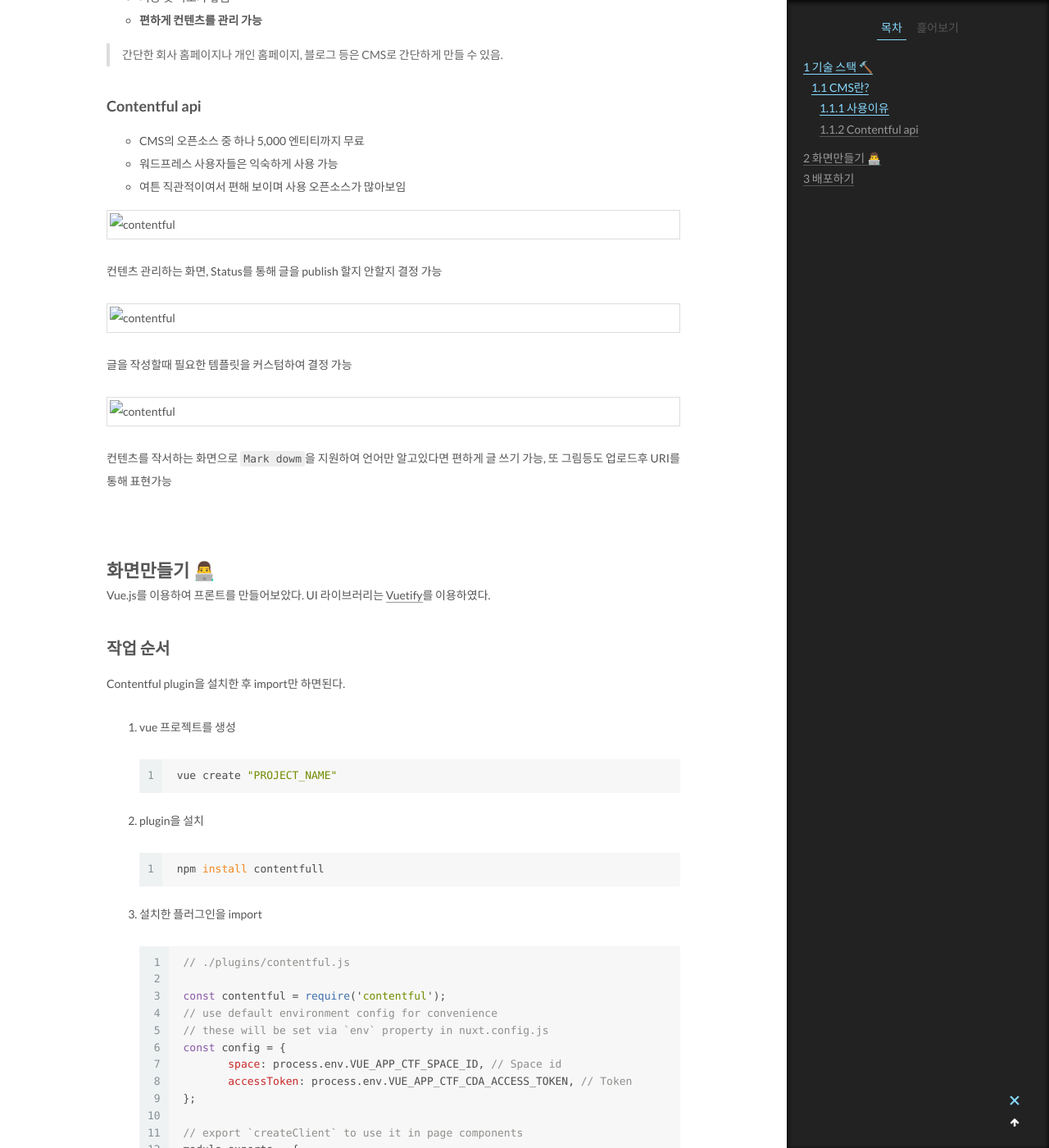
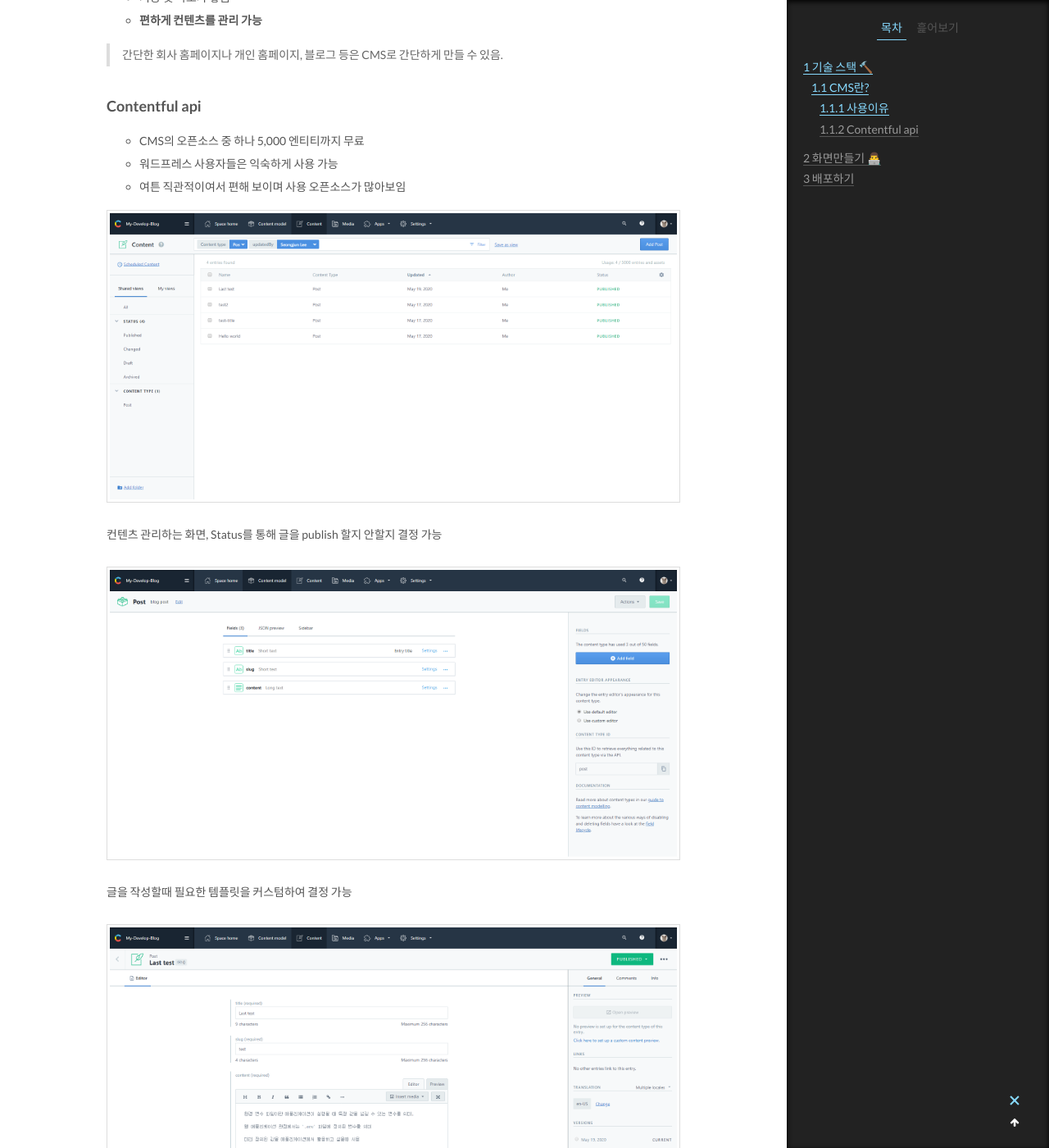
Before and after one commit to DDD05/DDD05.github.io, a Jekyll site: the page built from _posts/2021-01-20-make-dev-blog.md, in a window 1280 px wide and 1400 px high, scrolled down 1136 px. Shown: the whole window at 82% size. Built offline with Jekyll 4.4.1, drawn with Linux system fonts in a browser that asks for light colours.

Commit message:
post: Vue와 CMS를 이용하여 나의 개발 블로그 만들기

````diff
--- a/_posts/20210120-01.md/2021-01-20-make-dev-blog.md
+++ b/_posts/2021-01-20-make-dev-blog.md
@@ -43,15 +43,15 @@ description: 'Front-end : Vue.js & Back-end : contentful(CMS) & Deploy : Nutify'
 -   워드프레스 사용자들은 익숙하게 사용 가능
 -   여튼 직관적이여서 편해 보이며 사용 오픈소스가 많아보임
 
-![contentful](Untitled00.png)
+![contentful](/assets/post-img/make-dev-blog/Untitled00.png)
 
 컨텐츠 관리하는 화면, Status를 통해 글을 publish 할지 안할지 결정 가능
 
-![contentful](Untitled01.png)
+![contentful](/assets/post-img/make-dev-blog/Untitled01.png)
 
 글을 작성할때 필요한 템플릿을 커스텀하여 결정 가능
 
-![contentful](Untitled02.png)
+![contentful](/assets/post-img/make-dev-blog/Untitled02.png)
 
 컨텐츠를 작서하는 화면으로 `Mark dowm`을 지원하여 언어만 알고있다면 편하게 글 쓰기 가능, 또 그림등도 업로드후 URI를 통해 표현가능
 
@@ -134,7 +134,7 @@ Contentful plugin을 설치한 후 import만 하면된다.
 
     ```
 
-![contentful](Untitled03.png)
+![contentful](/assets/post-img/make-dev-blog/Untitled03.png)
 
 <br>
 
@@ -162,7 +162,7 @@ GitHub, GitLab 계정 연동 및 **쉬운 호스팅을 제공, 지속적 배포,
 
 2. 호스팅 할려는 프로젝트 선택
 
-    ![contentful](Untitled04.png)
+    ![contentful](/assets/post-img/make-dev-blog/Untitled04.png)
 
 3. 브런치 선택 후 빌드되는 경로 선택
 
@@ -174,4 +174,4 @@ GitHub, GitLab 계정 연동 및 **쉬운 호스팅을 제공, 지속적 배포,
     -   현재 배포 상테를 체크할 수 있음
     -   github의 hook 연결과 contentful hook 연결을 통해 빌드 자동화 가능
 
-    ![contentful](Untitled05.png)
+    ![contentful](/assets/post-img/make-dev-blog/Untitled05.png)
````
Also changed, not shown: assets/post-img/make-dev-blog/Untitled00.png (renamed from _posts/20210120-01.md/Untitled00.png), assets/post-img/make-dev-blog/Untitled01.png (renamed from _posts/20210120-01.md/Untitled01.png), assets/post-img/make-dev-blog/Untitled02.png (renamed from _posts/20210120-01.md/Untitled02.png), assets/post-img/make-dev-blog/Untitled03.png (renamed from _posts/20210120-01.md/Untitled03.png), assets/post-img/make-dev-blog/Untitled04.png (renamed from _posts/20210120-01.md/Untitled04.png), assets/post-img/make-dev-blog/Untitled05.png (renamed from _posts/20210120-01.md/Untitled05.png), 9 other files.
